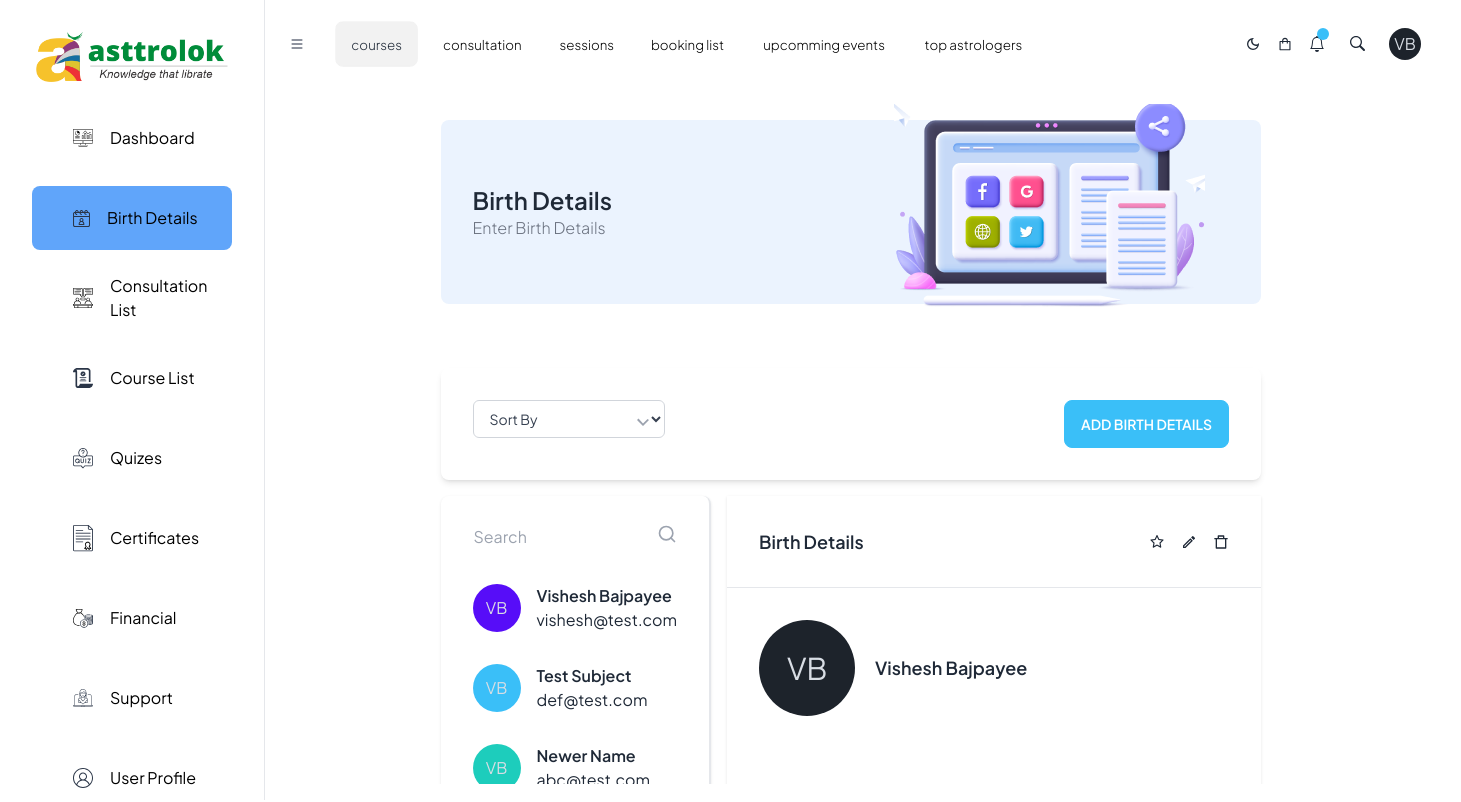
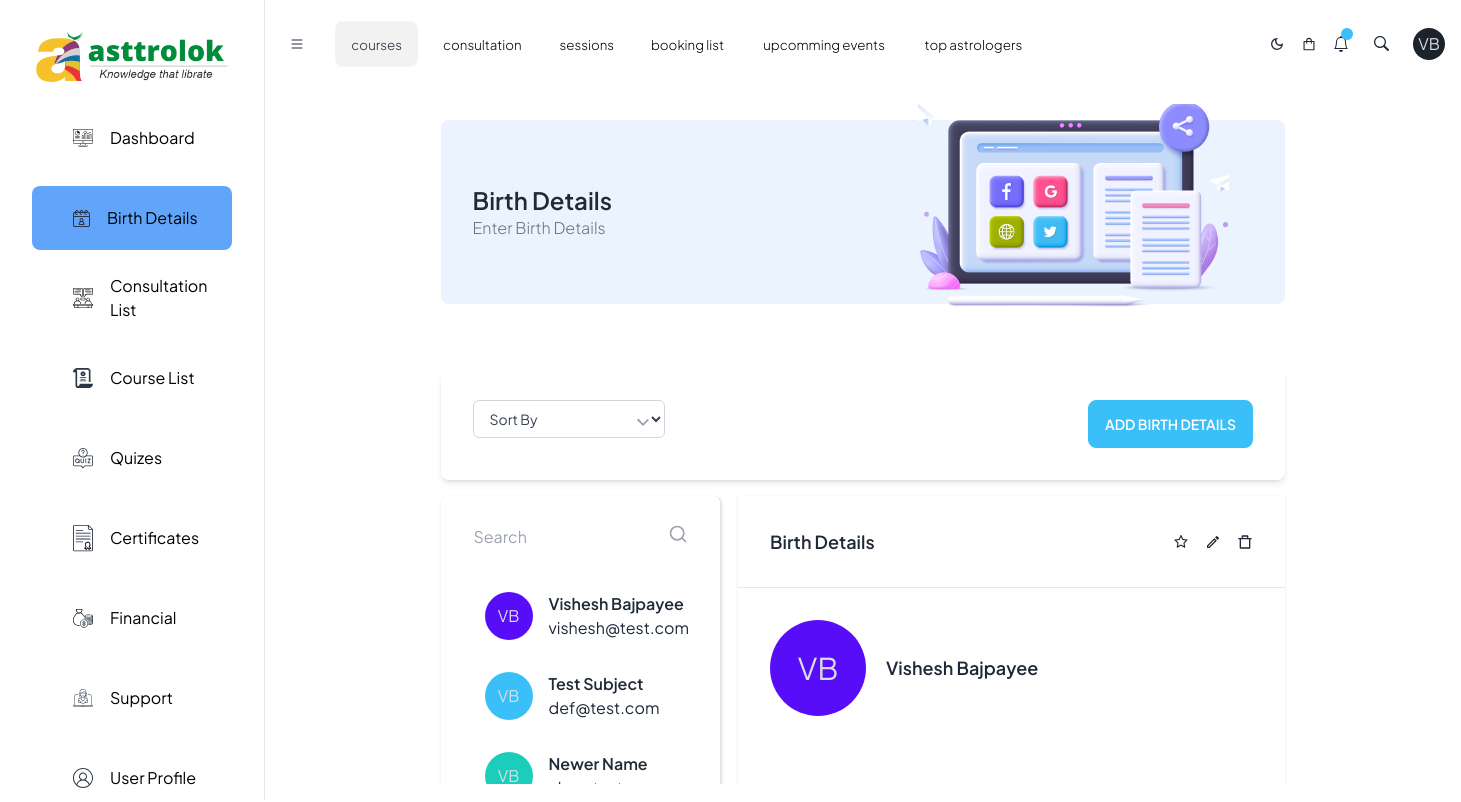
Before and after one commit to Pratul75/asttrolok_new, a React (Vite) app in the folder client/: page /user-birth-details in a window 1280 px wide. Shown: the top 802 px of the page, 1461 px wide, since content can reach past the window. Built offline with nearby package versions, Linux system fonts and the light colour scheme.

Commit message:
added changes to burth details

```diff
--- a/client/src/App.jsx
+++ b/client/src/App.jsx
@@ -13,14 +13,14 @@ import { ProtectedRoute } from "./router/ProtectedRoute";
 import ReverseAuthRoute from "./router/ReverseAuthRoute";
 import { useState } from "react";
 
-
 const App = () => {
-
-  const [role, setRole] = useState(JSON.parse(localStorage.getItem("role"))?.role)
+  const [role, setRole] = useState(
+    JSON.parse(localStorage.getItem("role"))?.role
+  );
   const loginResponse = useSelector((state) => state.loginResponse.value);
 
   const darkMode = useSelector((x) => x.appConfig.darkMode);
-  console.log("ASasdasddd",loginResponse);
+  console.log("ASasdasddd", loginResponse);
   return (
     <div
       data-theme={`${darkMode ? "dark" : "light"}`}
@@ -59,13 +59,25 @@ const App = () => {
           path={PATHS.astrologerDashboard}
           element={
             <AppLayout>
-                <ProtectedRoute roleRequired={role} paths={PATHS.astrologerDashboard}>
+              <ProtectedRoute
+                roleRequired={role}
+                paths={PATHS.astrologerDashboard}
+              >
                 <astrologerDashboard />
               </ProtectedRoute>
             </AppLayout>
           }
         />
-
+        <Route
+          path={PATHS.userProfile}
+          element={
+            <AppLayout>
+              <ProtectedRoute roleRequired={role} paths={PATHS.userProfile}>
+                <UserProfile />
+              </ProtectedRoute>
+            </AppLayout>
+          }
+        />
 
         <Route
           path={PATHS.userBirthDetails}
--- a/client/src/components/Sidebar/index.jsx
+++ b/client/src/components/Sidebar/index.jsx
@@ -24,7 +24,7 @@ const Sidebar = () => {
 
   return (
     <aside
-      className={` md:w-full text-white py-4 h-screen ${
+      className={` md:w-full text-white py-4 h-screen overflow-y-auto  ${
         isExpanded ? "w-0" : "-w-[20vw] "
       } transition-all ease-in-out duration-300 border-r-[1px] border-gray-200`}
       onMouseEnter={handleMouseEnter}
@@ -40,9 +40,9 @@ const Sidebar = () => {
       </div>
 
       {/* Sidebar content */}
-      <nav>
+      <nav className="overflow-y-auto">
         <div className="flex flex-col gap-4 px-8 h-full">
-          <ul className="py-2 flex flex-col gap-4 w-full overflow-y-auto">
+          <ul className="py-2 flex flex-col gap-4 w-full">
             {sidebarMapping.map(({ Icon, text, navlink }) => (
               <li
                 key={text}
--- a/client/src/pages/user/UserBirthDetails/BirthDetailsContactDetails.jsx
+++ b/client/src/pages/user/UserBirthDetails/BirthDetailsContactDetails.jsx
@@ -19,7 +19,7 @@ const BirthDetailsContactDetails = () => {
       <div className="p-8">
         <div className="flex items-center gap-5">
           <div className="avatar placeholder">
-            <div className="bg-neutral-focus text-neutral-content rounded-full w-24">
+            <div className="bg-primary hover:bg-primary-focus text-neutral-content rounded-full w-24 cursor-pointer">
               <span className="text-3xl">VB</span>
             </div>
           </div>
--- a/client/src/pages/user/UserBirthDetails/BirthDetailsSidebar.jsx
+++ b/client/src/pages/user/UserBirthDetails/BirthDetailsSidebar.jsx
@@ -7,7 +7,7 @@ const BirthDetailsSidebar = () => {
         <input type="text" className="input w-full" placeholder="Search" />
         <FiSearch className="w-5 h-5 text-gray-400 absolute right-8 top-7" />
       </div>
-      <div className="h-[70vh] overflow-y-auto">
+      <div className="h-[70vh] overflow-y-auto px-3 py-2">
         <InfoCard
           color="bg-primary"
           heading="Vishesh Bajpayee"
--- a/client/tailwind.config.js
+++ b/client/tailwind.config.js
@@ -25,6 +25,9 @@ export default {
       fontFamily: {
         "plus-jakarta-sans": ['"Plus Jakarta Sans"', "sans-serif"],
       },
+      colors: {
+        theme: "#5D87FF",
+      },
     },
   },
   plugins: [require("daisyui")],
```
Also changed, not shown: client/src/pages/auth/LoginPage.jsx (+11 -13 lines). Lines whose indentation alone changed are shown as unchanged.
